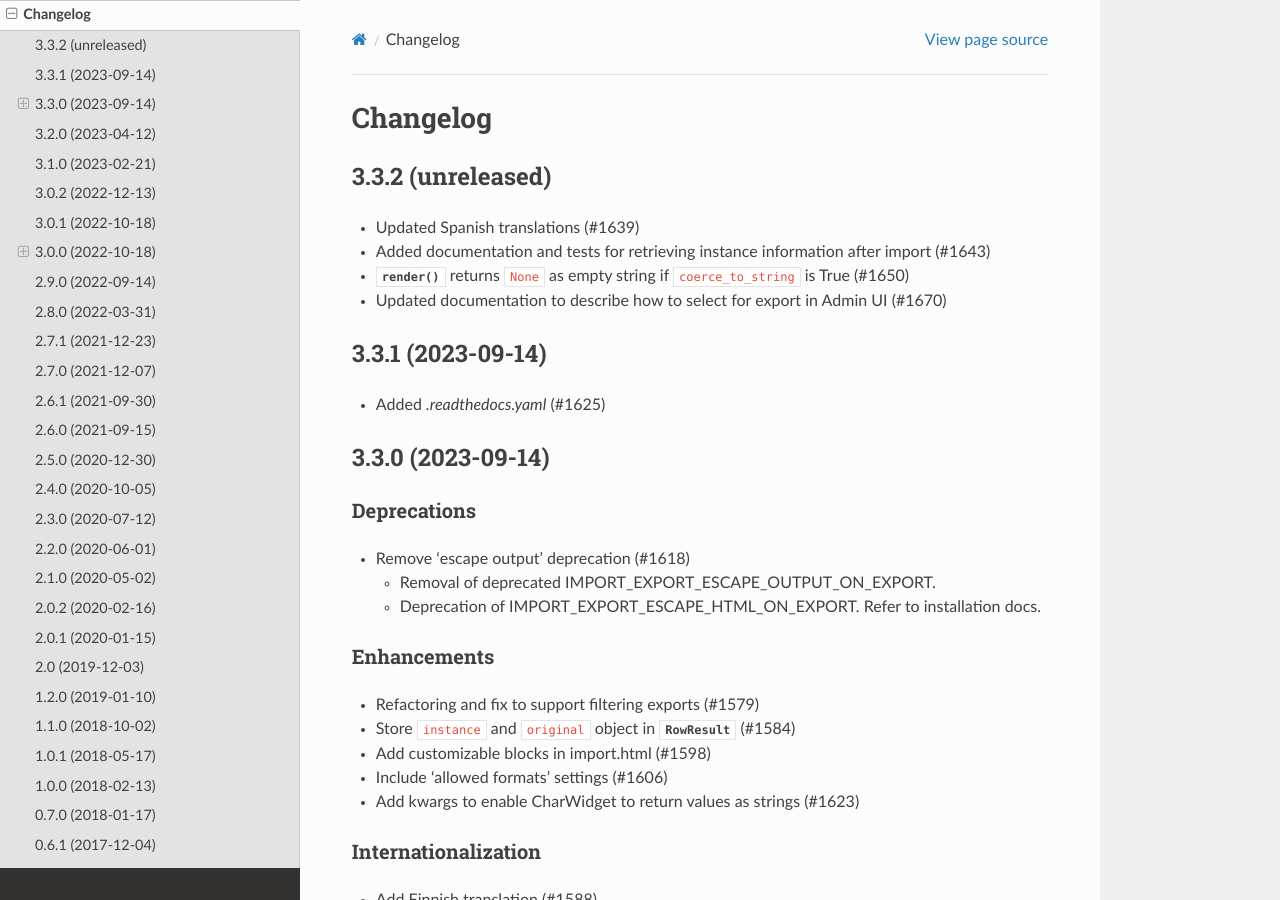
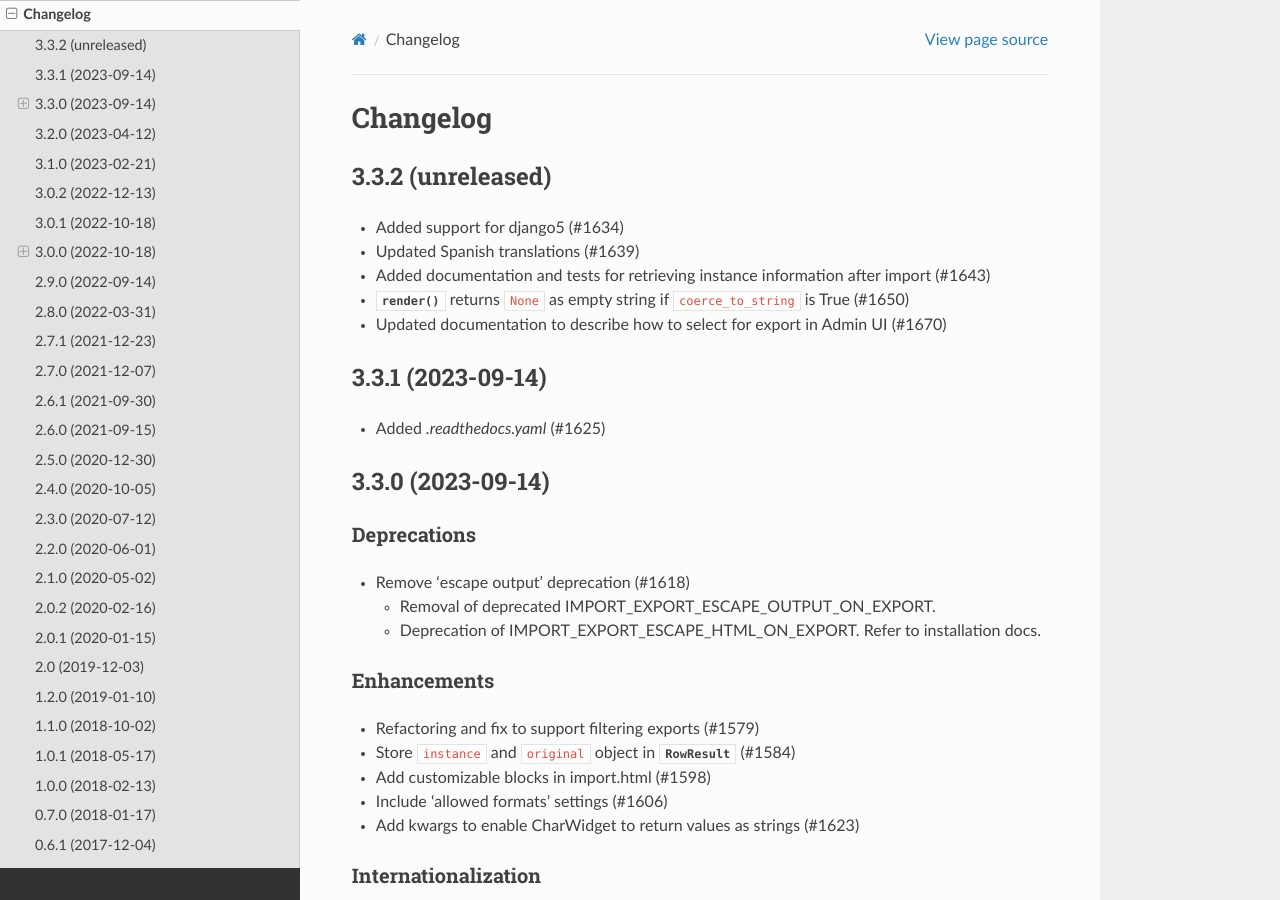
Before and after one commit to django-import-export/django-import-export, a Sphinx documentation site: the page built from docs/changelog.rst, in a window 1280 px wide and 900 px high. Built offline with Sphinx 7.4.7 and the Read the Docs theme 2.0.0, drawn with Linux system fonts in a browser that asks for light colours; pages that are not in the unit, such as notebooks, are missing from menus.

Commit message:
updated changelog

```diff
--- a/docs/changelog.rst
+++ b/docs/changelog.rst
@@ -4,6 +4,7 @@ Changelog
 3.3.2 (unreleased)
 ------------------
 
+- Added support for django5 (#1634)
 - Updated Spanish translations (#1639)
 - Added documentation and tests for retrieving instance information after import (#1643)
 - :meth:`~import_export.widgets.NumberWidget.render` returns ``None`` as empty string
```
